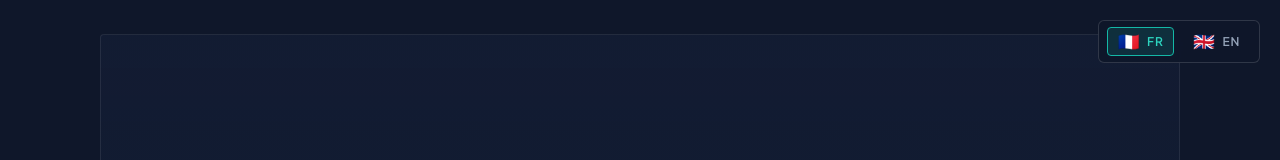
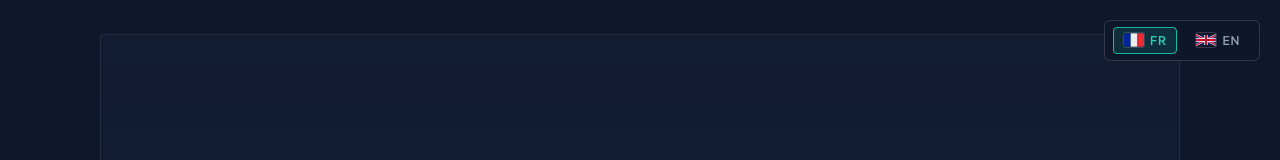
Before and after one commit to sylvainchazalette-beep/sylvainsax, a plain HTML site: page index.html in a window 1280 px wide. Shown: the top 160 px of the page. Drawn offline with nearby package versions, Linux system fonts and the light colour scheme; a web font is replaced by a local one.

Commit message:
Update index.html

```diff
--- a/index.html
+++ b/index.html
@@ -113,8 +113,19 @@
     }
 
     .lang-btn .flag {
-      font-size: 1.1rem;
-      line-height: 1;
+      display: inline-flex;
+      align-items: center;
+      width: 20px;
+      height: 14px;
+      border-radius: 2px;
+      overflow: hidden;
+      flex-shrink: 0;
+      box-shadow: 0 0 0 1px rgba(255,255,255,0.15);
+    }
+
+    .lang-btn .flag svg {
+      width: 100%;
+      height: 100%;
     }
 
     .lang-btn.active {
@@ -840,10 +851,32 @@
   <!-- LANGUAGE SWITCHER -->
   <div class="lang-switcher" role="navigation" aria-label="Language / Langue">
     <button class="lang-btn active" id="btn-fr" onclick="setLang('fr')" aria-label="Français" title="Français">
-      <span class="flag">🇫🇷</span> FR
+      <span class="flag">
+        <!-- French flag: blue, white, red vertical tricolor -->
+        <svg viewBox="0 0 30 20" xmlns="http://www.w3.org/2000/svg">
+          <rect width="10" height="20" fill="#002395"/>
+          <rect x="10" width="10" height="20" fill="#EDEDED"/>
+          <rect x="20" width="10" height="20" fill="#ED2939"/>
+        </svg>
+      </span>
+      FR
     </button>
     <button class="lang-btn" id="btn-en" onclick="setLang('en')" aria-label="English" title="English">
-      <span class="flag">🇬🇧</span> EN
+      <span class="flag">
+        <!-- UK flag: Union Jack -->
+        <svg viewBox="0 0 60 30" xmlns="http://www.w3.org/2000/svg">
+          <rect width="60" height="30" fill="#012169"/>
+          <!-- White diagonals -->
+          <path d="M0,0 L60,30 M60,0 L0,30" stroke="#fff" stroke-width="6"/>
+          <!-- Red diagonals -->
+          <path d="M0,0 L60,30 M60,0 L0,30" stroke="#C8102E" stroke-width="4"/>
+          <!-- White cross -->
+          <path d="M30,0 V30 M0,15 H60" stroke="#fff" stroke-width="10"/>
+          <!-- Red cross -->
+          <path d="M30,0 V30 M0,15 H60" stroke="#C8102E" stroke-width="6"/>
+        </svg>
+      </span>
+      EN
     </button>
   </div>
 
```
